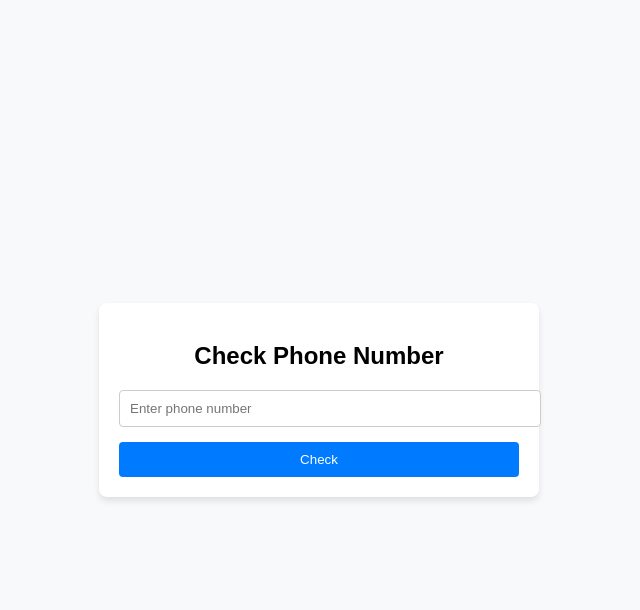
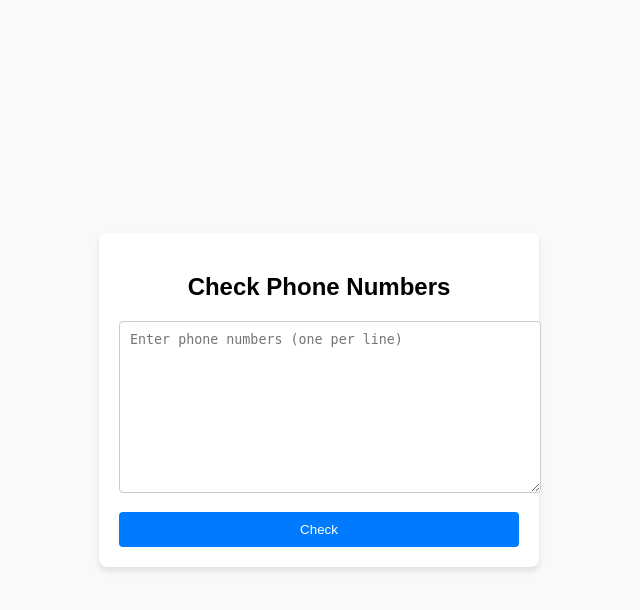
Before and after one commit to PritishDoc/Caller-Id-Identifier, a Flask app: page / in a window 1280 px wide. Shown: the top 610 px of the page, without its empty margins (321-961 px from the left). Run offline with Flask 3, Linux system fonts and the light colour scheme.

Commit message:
Update index.html

```diff
--- a/Program file/Templates/index.html
+++ b/Program file/Templates/index.html
@@ -30,8 +30,9 @@
         .form-group {
             margin-bottom: 15px;
         }
-        input[type="text"] {
+        textarea {
             width: 100%;
+            height: 150px;
             padding: 10px;
             border-radius: 4px;
             border: 1px solid #ccc;
@@ -74,43 +75,44 @@
 <body>
 
     <div class="container">
-        <h2>Check Phone Number</h2>
+        <h2>Check Phone Numbers</h2>
         <div class="form-group">
-            <input type="text" id="phoneNumber" placeholder="Enter phone number" />
+            <textarea id="phoneNumbers" placeholder="Enter phone numbers (one per line)"></textarea>
         </div>
         <button class="btn" id="checkBtn">Check</button>
 
         <div class="result" id="result" style="display:none;">
-            <h4>Validation Result:</h4>
-            <p><strong>Status:</strong> <span id="status"></span></p>
-            <p><strong>Allowed:</strong> <span id="allowed"></span></p>
-            <p><strong>Line Type:</strong> <span id="lineType"></span></p>
-            <p><strong>Carrier:</strong> <span id="carrier"></span></p>
+            <h4>Validation Results:</h4>
+            <div id="output"></div>
         </div>
     </div>
 
     <script>
         document.getElementById('checkBtn').addEventListener('click', function() {
-            var number = document.getElementById('phoneNumber').value;
+            var numbers = document.getElementById('phoneNumbers').value.split('\n').map(function(num) {
+                return num.trim(); // Clean up any extra spaces
+            });
 
-            fetch('/check-number', {
+            fetch('/check-numbers', {
                 method: 'POST',
                 headers: {
                     'Content-Type': 'application/json'
                 },
-                body: JSON.stringify({ number: number })
+                body: JSON.stringify({ numbers: numbers })
             })
             .then(response => response.json())
             .then(data => {
                 document.getElementById('result').style.display = 'block';
-                document.getElementById('status').innerText = data.status;
-                document.getElementById('allowed').innerText = data.allowed;
-                document.getElementById('lineType').innerText = data.line_type;
-                document.getElementById('carrier').innerText = data.carrier;
-
-                // Change colors based on status
-                document.getElementById('status').className = data.status.toLowerCase();
-                document.getElementById('allowed').className = data.allowed.toLowerCase();
+                let output = '';
+                data.results.forEach((result, index) => {
+                    output += `<p><strong>Phone number ${numbers[index]}:</strong></p>
+                               <p><strong>Status:</strong> <span class="${result.status.toLowerCase()}">${result.status}</span></p>
+                               <p><strong>Allowed:</strong> <span class="${result.allowed.toLowerCase()}">${result.allowed}</span></p>
+                               <p><strong>Line Type:</strong> ${result.line_type}</p>
+                               <p><strong>Carrier:</strong> ${result.carrier}</p>
+                               <hr>`;
+                });
+                document.getElementById('output').innerHTML = output;
             })
             .catch(error => console.error('Error:', error));
         });
```
